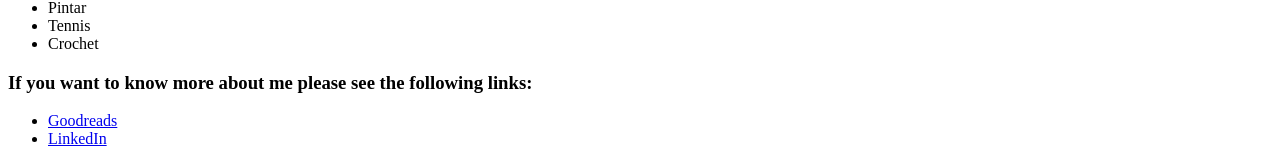
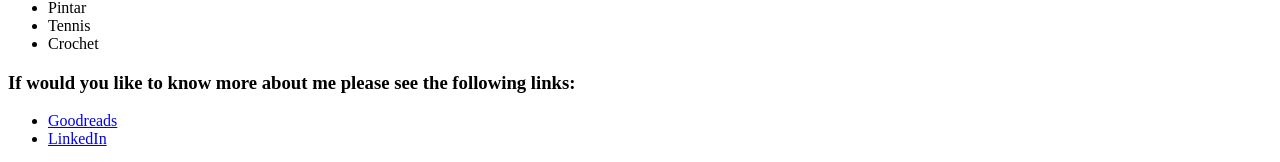
Before and after one commit to CaroMuizzi/CaroMuizzi.github.io, a plain HTML site: page index.html in a window 1280 px wide. Shown: the part 670-832 px from the top of the page. Drawn offline with Linux system fonts and the light colour scheme.

Commit message:
Update index.html

```diff
--- a/index.html
+++ b/index.html
@@ -31,7 +31,7 @@
             <li>Tennis</li>
             <li>Crochet</li>
             </ul>
-            <h3>If you want to know more about me please see the following links:</h3>
+            <h3>If would you like to know more about me please see the following links:</h3>
             <ul>
             <li><a href="https://www.goodreads.com/author/show/16738405.Carolina_del_Valle_Muizzi_Casa_as">Goodreads</a></li>
             <li><a href="https://www.linkedin.com/in/carolina-muizzi-casa%C3%B1as-a7296b65/">LinkedIn</a></li>
```
